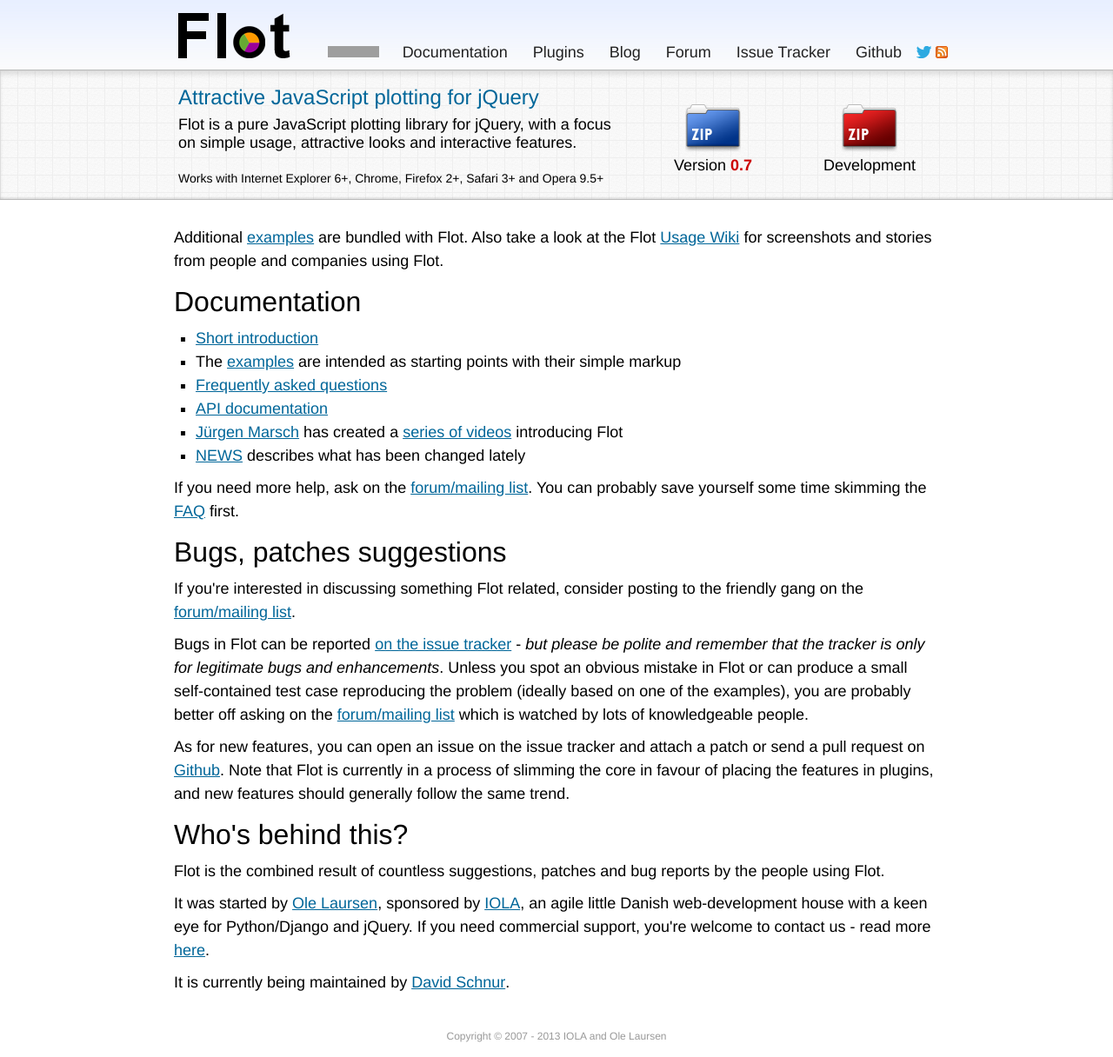
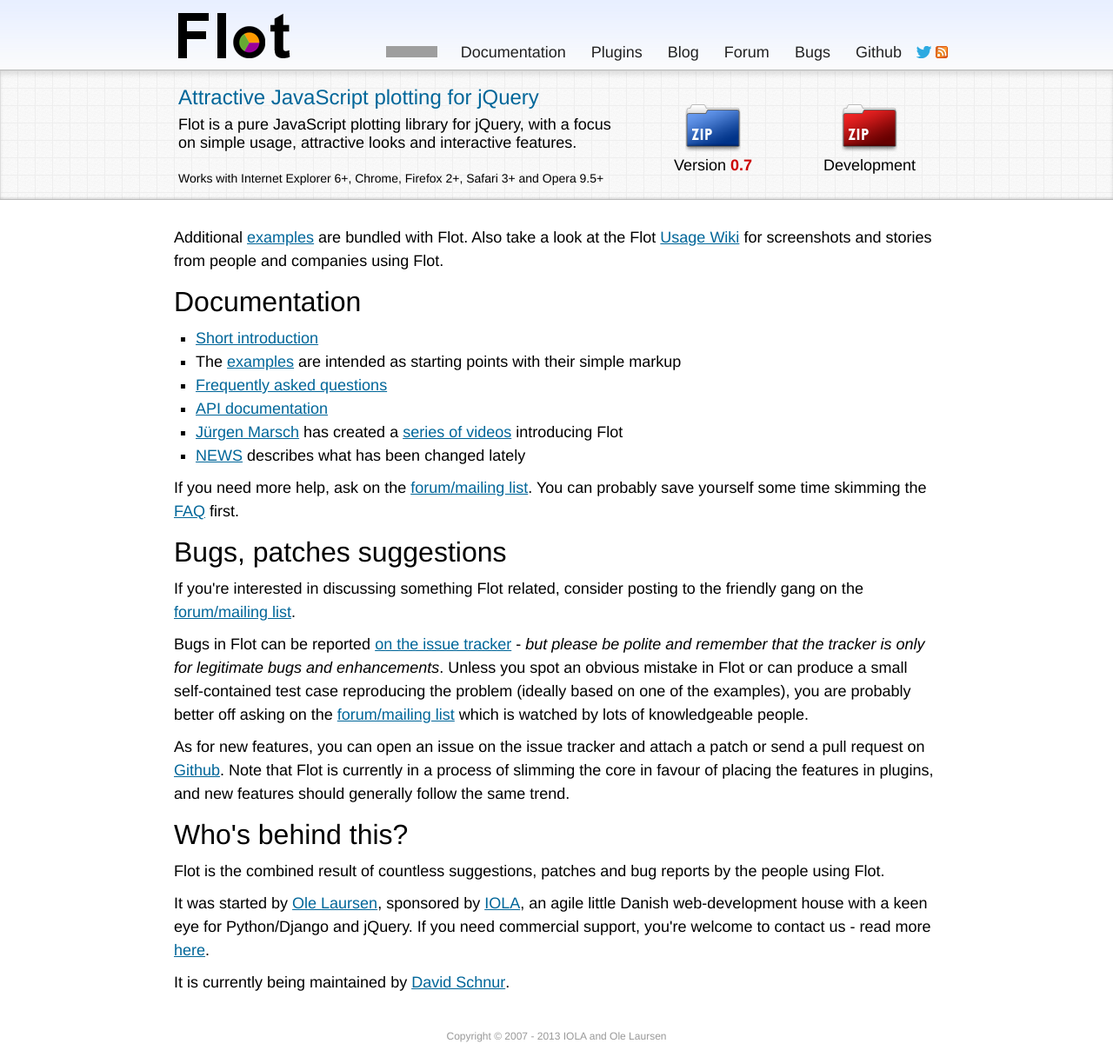
Before and after one commit to flot/flot.github.com, a Jekyll site: the page built from index.html, in a window 1280 px wide. Shown: the whole page at 87% size. Built offline with Jekyll 4.4.1, drawn with Linux system fonts in a browser that asks for light colours; Markdown is read by kramdown in place of the engine named in the settings; the list of posts is cut into pages by our own code; grey boxes are pictures that could not be loaded.

Commit message:
Save space by renaming 'Issue Tracker' to 'Bugs'.

```diff
--- a/_includes/header.html
+++ b/_includes/header.html
@@ -49,7 +49,7 @@
 			<a href="http://github.com/flot/flot/wiki/Plugin-Repository" class="menu-item">Plugins</a>
 			<a href="/blog" class="menu-item">Blog</a>
 			<a href="http://groups.google.com/group/flot-graphs" class="menu-item">Forum</a>
-			<a href="http://github.com/flot/flot/issues" class="menu-item">Issue Tracker</a>
+			<a href="http://github.com/flot/flot/issues" class="menu-item">Bugs</a>
 			<a href="http://github.com/flot/flot" class="menu-item">Github</a>
 			<a href="http://twitter.com/flotcharts" class="menu-item-feed flot-icon flot-icon-14 flot-icon-14-twitter"></a>
 			<a href="/blog/feed.xml" class="menu-item-feed flot-icon flot-icon-14 flot-icon-14-feed"></a>
```
